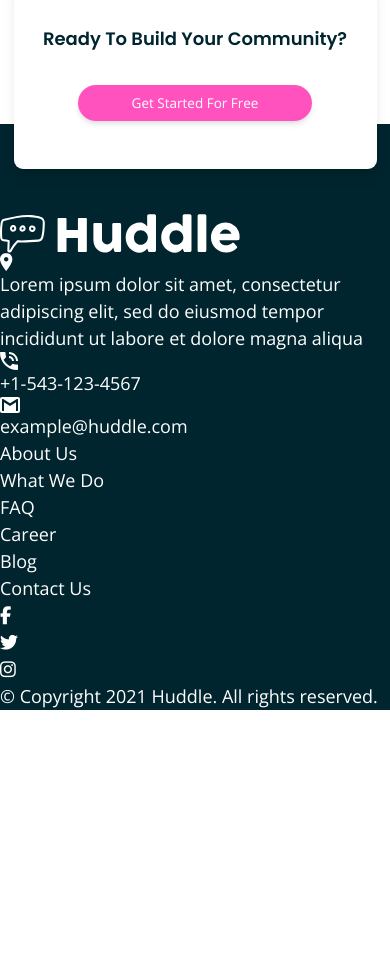
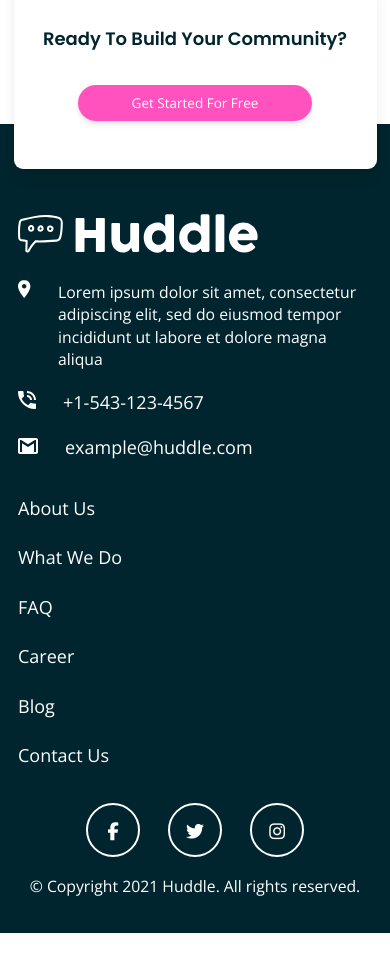
Before and after one commit to epalacio/fem-8-huddle-landing-page, a React (Create React App) app: page / in a window 390 px wide. Shown: the part 2500-3472 px from the top of the page. Before the commit the page ends 3264 px from the top, so only its background shows below. Built offline with nearby package versions, Linux system fonts and the light colour scheme.

Commit message:
Added footer styling for mobile

```diff
--- a/src/components/Footer.js
+++ b/src/components/Footer.js
@@ -8,42 +8,42 @@ import logo2 from '../img/logo2.svg';
 
 const Footer = () => {
     return (
-        <div className="text-white bg-darkCyan pt-20">
+        <div className="text-white bg-darkCyan pt-20 px-4 ">
             <div>
-                <img src={logo2} alt=""/>
-                <div>
-                    <img src={location} alt=""/>
-                    <p>Lorem ipsum dolor sit amet, consectetur adipiscing elit, sed do eiusmod tempor incididunt ut labore et dolore magna aliqua</p>
+                <img className="mb-6" src={logo2} alt=""/>
+                 <div className="flex items-baseline mb-4">
+                    <img className="" src={location} alt=""/>
+                    <p className="pl-6 text-sm">Lorem ipsum dolor sit amet, consectetur adipiscing elit, sed do eiusmod tempor incididunt ut labore et dolore magna aliqua</p>
                 </div>
-                <div>
+                 <div className="flex items-baseline mb-4">
                     <img src={phone} alt=""/>
-                    <p>+1-543-123-4567</p>
+                    <p className="pl-6">+1-543-123-4567</p>
                 </div>
-                <div>
+                 <div className="flex items-baseline mb-4">
                     <img src={email} alt=""/>
-                    <p>example@huddle.com</p>
+                    <p className="pl-6">example@huddle.com</p>
                 </div>
 
             </div>
-            <div>
-                <ul>
+            <div className="grid grid-cols-1 gap-6 my-8 text-sm">
+                <ul className="grid grid-cols-1 gap-6">
                     <li>About Us</li>
                     <li>What We Do</li>
                     <li>FAQ</li>
                 </ul>
-                <ul>
+                <ul className="grid grid-cols-1 gap-6">
                     <li>Career</li>
                     <li>Blog</li>
                     <li>Contact Us</li>
                 </ul>
             </div>
-            <div>
-                <ul>
-                    <li><i className="fab fa-facebook-f"></i></li>
-                    <li><i className="fab fa-twitter"></i></li>
-                    <li><i className="fab fa-instagram"></i></li>
+            <div className="text-center text-sm">
+                <ul className="grid grid-cols-3 text-center justify-items-center mb-4 mx-12">
+                    <li className="border-white border-2 p-2 rounded-full w-12 h-12 text-center"><i className="pt-2 fab fa-facebook-f"></i></li>
+                    <li className="border-white border-2 p-2 rounded-full w-12 h-12 text-center"><i className="pt-2 fab fa-twitter"></i></li>
+                    <li className="border-white border-2 p-2 rounded-full w-12 h-12 text-center"><i className="pt-2 fab fa-instagram"></i></li>
                 </ul>
-                <p>&copy; Copyright 2021 Huddle. All rights reserved.</p>
+                <p className="text-sm pb-8">&copy; Copyright 2021 Huddle. All rights reserved.</p>
             </div>
         </div>
     );
```
